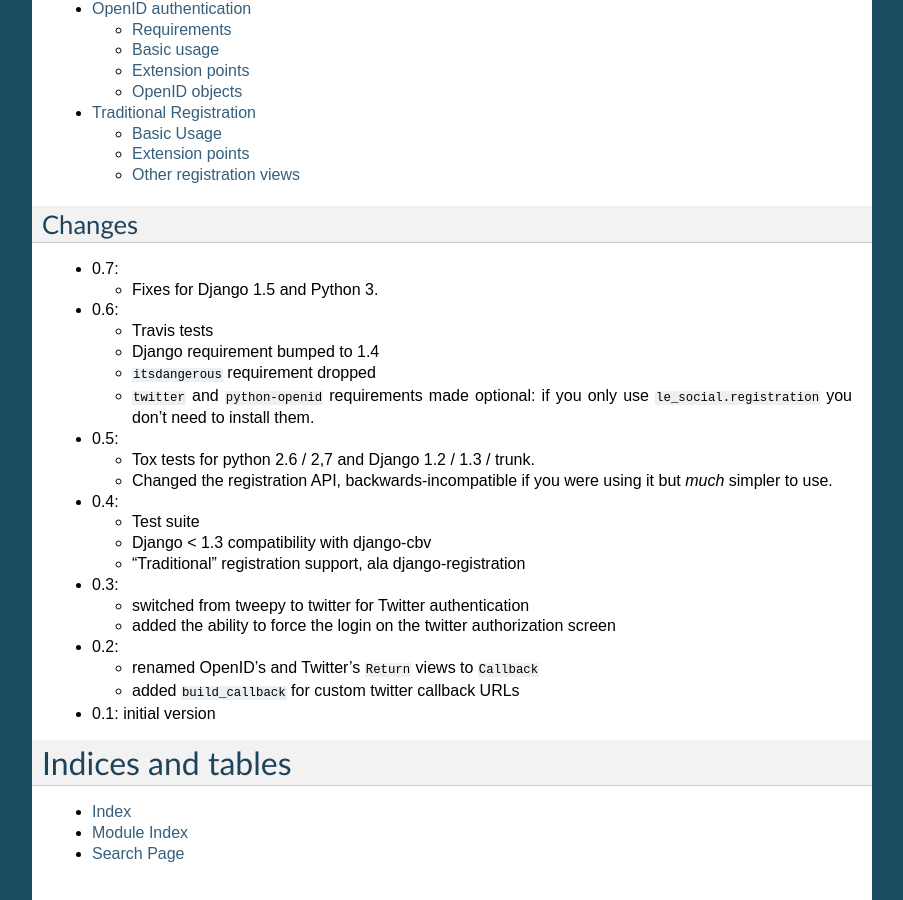
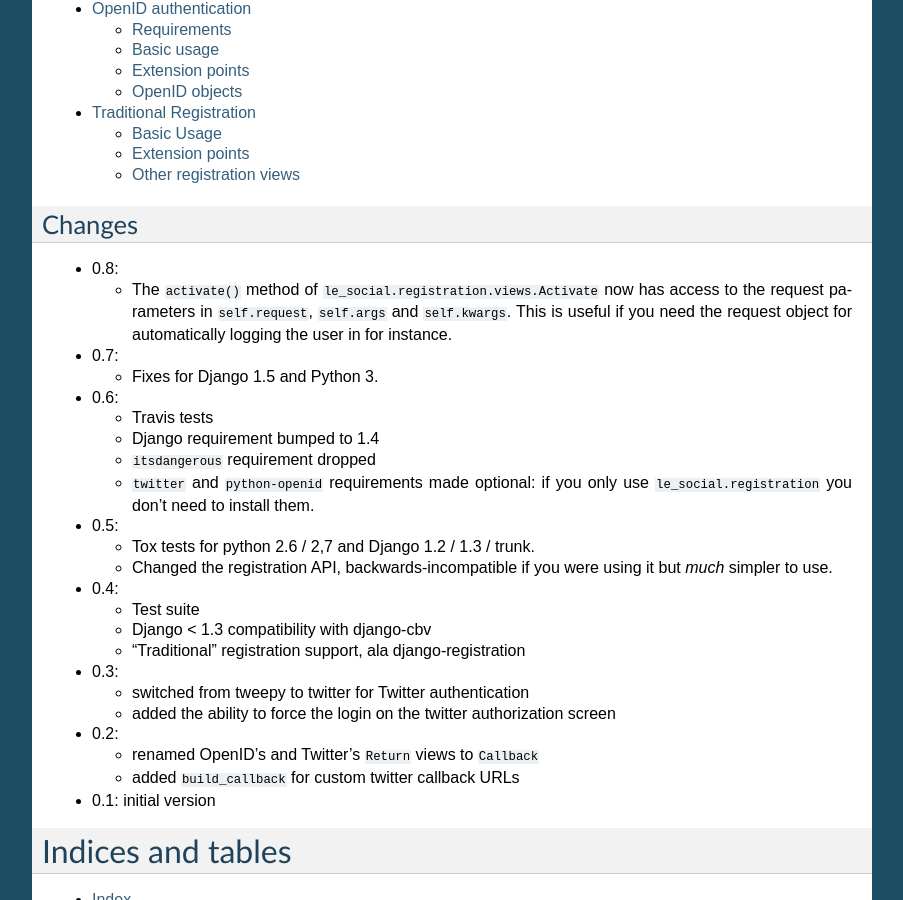
Before and after one commit to brutasse/django-le-social, a Sphinx documentation site: the page built from docs/index.rst, in a window 1280 px wide and 900 px high, scrolled down 1012 px. Shown: the whole window, without its empty margins (198-1101 px from the left). Built offline with Sphinx 7.4.7, drawn with Linux system fonts in a browser that asks for light colours.

Commit message:
Added request, args, and kwargs access in registration activate()

```diff
--- a/docs/index.rst
+++ b/docs/index.rst
@@ -61,6 +61,13 @@
 Changes
 -------
 
+* 0.8:
+
+  * The ``activate()`` method of ``le_social.registration.views.Activate`` now
+    has access to the request parameters in ``self.request``, ``self.args``
+    and ``self.kwargs``. This is useful if you need the request object for
+    automatically logging the user in for instance.
+
 * 0.7:
 
   * Fixes for Django 1.5 and Python 3.
```
Also changed, not shown: 1 other file.
